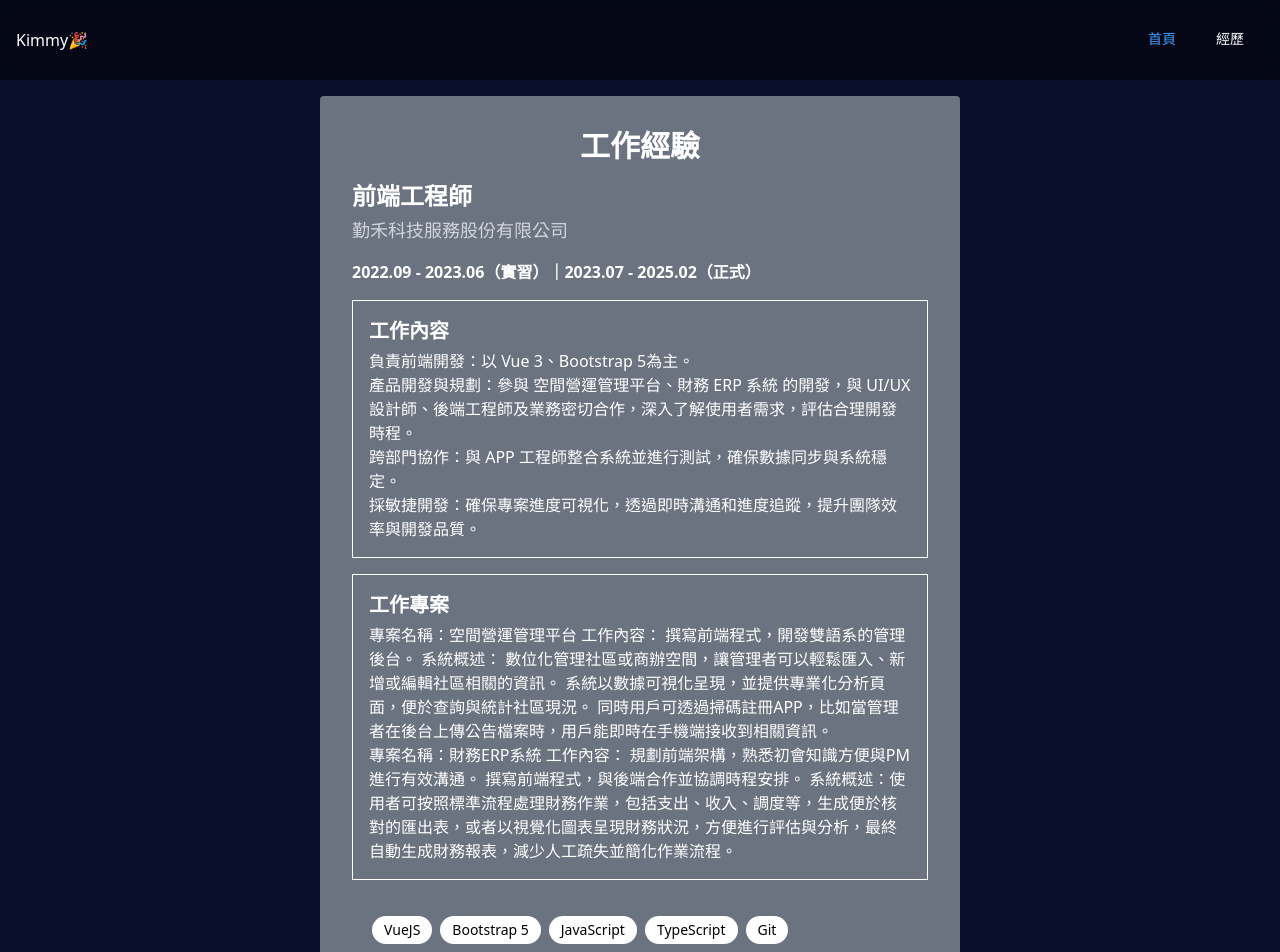
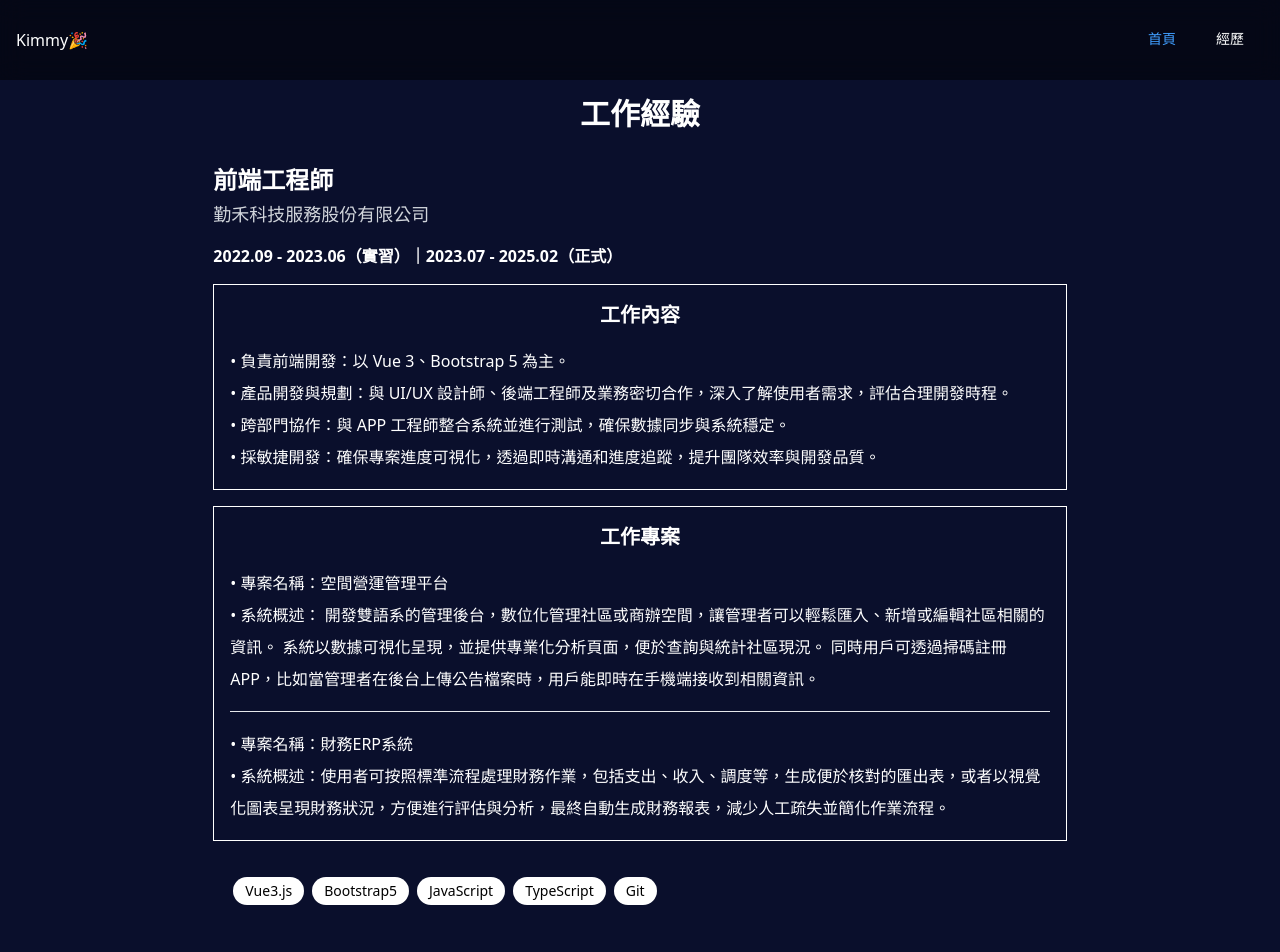
Before and after one commit to kimmy7526/newProject, a Vue app: page /#/experience in a window 1280 px wide. Shown: the top 952 px of the page. Built offline with nearby package versions, Linux system fonts and the light colour scheme.

Commit message:
更新經歷

```diff
--- a/src/views/pages/experience/Experience.vue
+++ b/src/views/pages/experience/Experience.vue
@@ -6,7 +6,7 @@
     </div>
     <!-- 其他 -->
     <div>
-      <OtherExperience />
+      <!-- <OtherExperience /> -->
     </div>
   </div>
 </template>
--- a/src/views/pages/experience/workExperience/WorkExperience.vue
+++ b/src/views/pages/experience/workExperience/WorkExperience.vue
@@ -1,44 +1,41 @@
 <template>
-    <div class="bg-gray-500 rounded p-8 w-full md:w-1/2 mx-auto mb-8">
-        <h2 class="mb-4 text-center">工作經驗</h2>
+    <div class="mb-24 overflow-hidden">
+        <h2 class="text-center mb-8">工作經驗</h2>
+        <div class="w-2/3 md:1/2 mx-auto mb-8">
             <h3 class="mb-1">前端工程師</h3>
             <p class="text-lg text-gray-300 mb-4">勤禾科技服務股份有限公司</p>
             <span class="font-bold">2022.09 - 2023.06（實習）｜2023.07 - 2025.02（正式）</span>
-        <div class="border border-white mt-4 p-4 hover:scale-105 transition-all duration-500 ">
-            <h4 class="text-xl font-bold mb-1">工作內容</h4>
-            <ol>
-                <li>負責前端開發：以 Vue 3、Bootstrap 5為主。</li>
-                <li>產品開發與規劃：參與 空間營運管理平台、財務 ERP 系統 的開發，與 UI/UX 設計師、後端工程師及業務密切合作，深入了解使用者需求，評估合理開發時程。</li>
-                <li>跨部門協作：與 APP 工程師整合系統並進行測試，確保數據同步與系統穩定。</li>
-                <li>採敏捷開發：確保專案進度可視化，透過即時溝通和進度追蹤，提升團隊效率與開發品質。</li>
-            </ol>
+            <div class="border border-white mt-4 p-4 hover:scale-105 transition-all duration-500 leading-8">
+                <h4 class="text-center mb-4">工作內容</h4>
+                <ul>
+                    <li> • 負責前端開發：以 Vue 3、Bootstrap 5 為主。</li>
+                    <li> • 產品開發與規劃：與 UI/UX 設計師、後端工程師及業務密切合作，深入了解使用者需求，評估合理開發時程。</li>
+                    <li> • 跨部門協作：與 APP 工程師整合系統並進行測試，確保數據同步與系統穩定。</li>
+                    <li> • 採敏捷開發：確保專案進度可視化，透過即時溝通和進度追蹤，提升團隊效率與開發品質。</li>
+                </ul>
             </div>
-        <div class="border border-white mt-4 p-4 hover:scale-105 transition-all duration-500 ">
-            <h4 class="mb-1">工作專案</h4>
+            <div class="border border-white mt-4 p-4 hover:scale-105 transition-all duration-500 leading-8">
+                <h4 class="text-center mb-4">工作專案</h4>
                 <div>
-                專案名稱：空間營運管理平台
-                工作內容：
-                撰寫前端程式，開發雙語系的管理後台。
-                系統概述：
-                數位化管理社區或商辦空間，讓管理者可以輕鬆匯入、新增或編輯社區相關的資訊。
+                    • 專案名稱：空間營運管理平台 <br>
+                    • 系統概述：
+                    開發雙語系的管理後台，數位化管理社區或商辦空間，讓管理者可以輕鬆匯入、新增或編輯社區相關的資訊。
                     系統以數據可視化呈現，並提供專業化分析頁面，便於查詢與統計社區現況。
                     同時用戶可透過掃碼註冊APP，比如當管理者在後台上傳公告檔案時，用戶能即時在手機端接收到相關資訊。
                 </div>
+                <hr class="my-4" />
                 <div>
-                專案名稱：財務ERP系統
-                工作內容：
-                規劃前端架構，熟悉初會知識方便與PM進行有效溝通。
-                撰寫前端程式，與後端合作並協調時程安排。
-                系統概述：使用者可按照標準流程處理財務作業，包括支出、收入、調度等，生成便於核對的匯出表，或者以視覺化圖表呈現財務狀況，方便進行評估與分析，最終自動生成財務報表，減少人工疏失並簡化作業流程。
+                    • 專案名稱：財務ERP系統 <br>
+                    • 系統概述：使用者可按照標準流程處理財務作業，包括支出、收入、調度等，生成便於核對的匯出表，或者以視覺化圖表呈現財務狀況，方便進行評估與分析，最終自動生成財務報表，減少人工疏失並簡化作業流程。
                 </div>
             </div>
-        <div class="flex mt-4 p-4">
-            <span class="badge">VueJS</span>
-            <span class="badge">Bootstrap 5</span>
+            <div class="flex flex-wrap mt-4 p-4">
+                <span class="badge">Vue3.js</span>
+                <span class="badge">Bootstrap5</span>
                 <span class="badge">JavaScript</span>
                 <span class="badge">TypeScript</span>
                 <span class="badge">Git</span>
             </div>
         </div>
-
+    </div>
 </template>
--- a/src/views/pages/home/Home.vue
+++ b/src/views/pages/home/Home.vue
@@ -69,7 +69,7 @@
                     <span class="badge">Vue3.js</span>
                     <span class="badge">JavaScript</span>
                     <span class="badge">TypeScript</span>
-                    <span class="badge">Bootstrap 5</span>
+                    <span class="badge">Bootstrap5</span>
                     <span class="badge">Tailwind CSS</span>
                 </div>
             </div>
```
Lines whose indentation alone changed are shown as unchanged.
